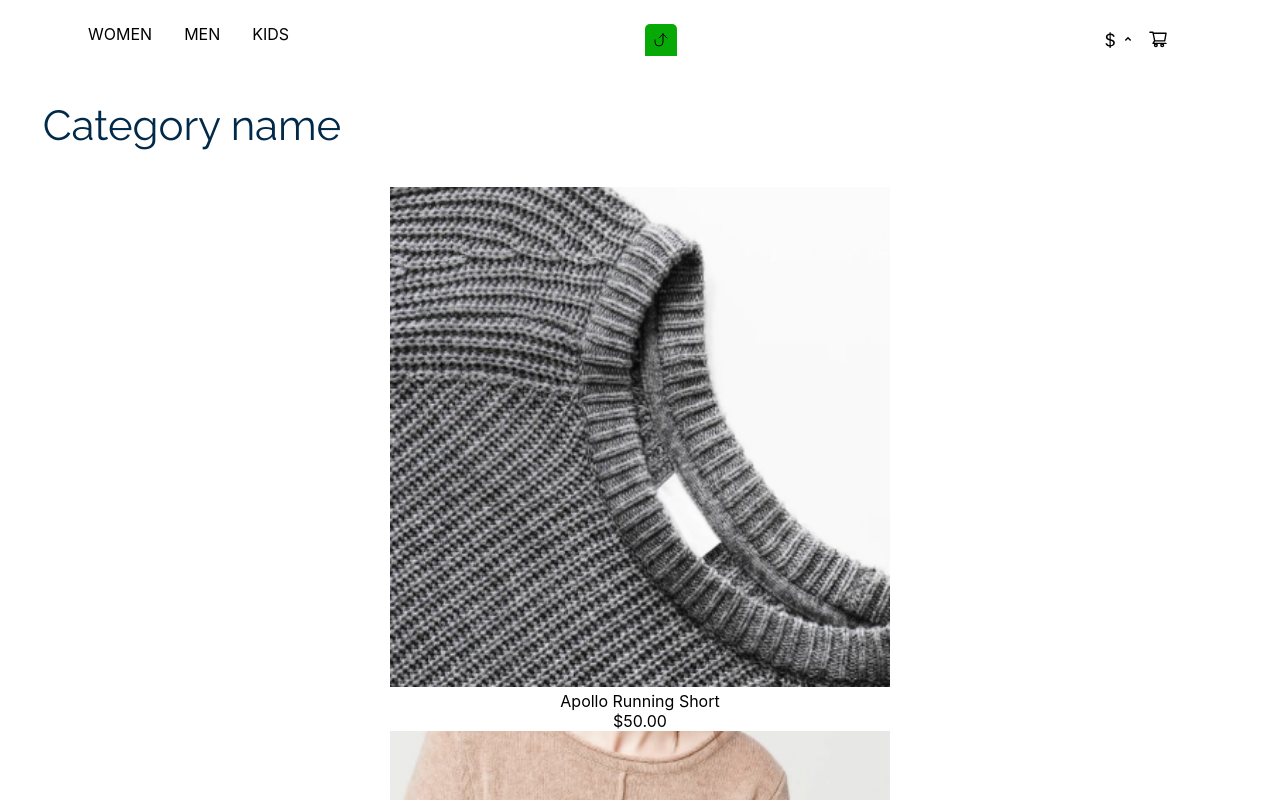
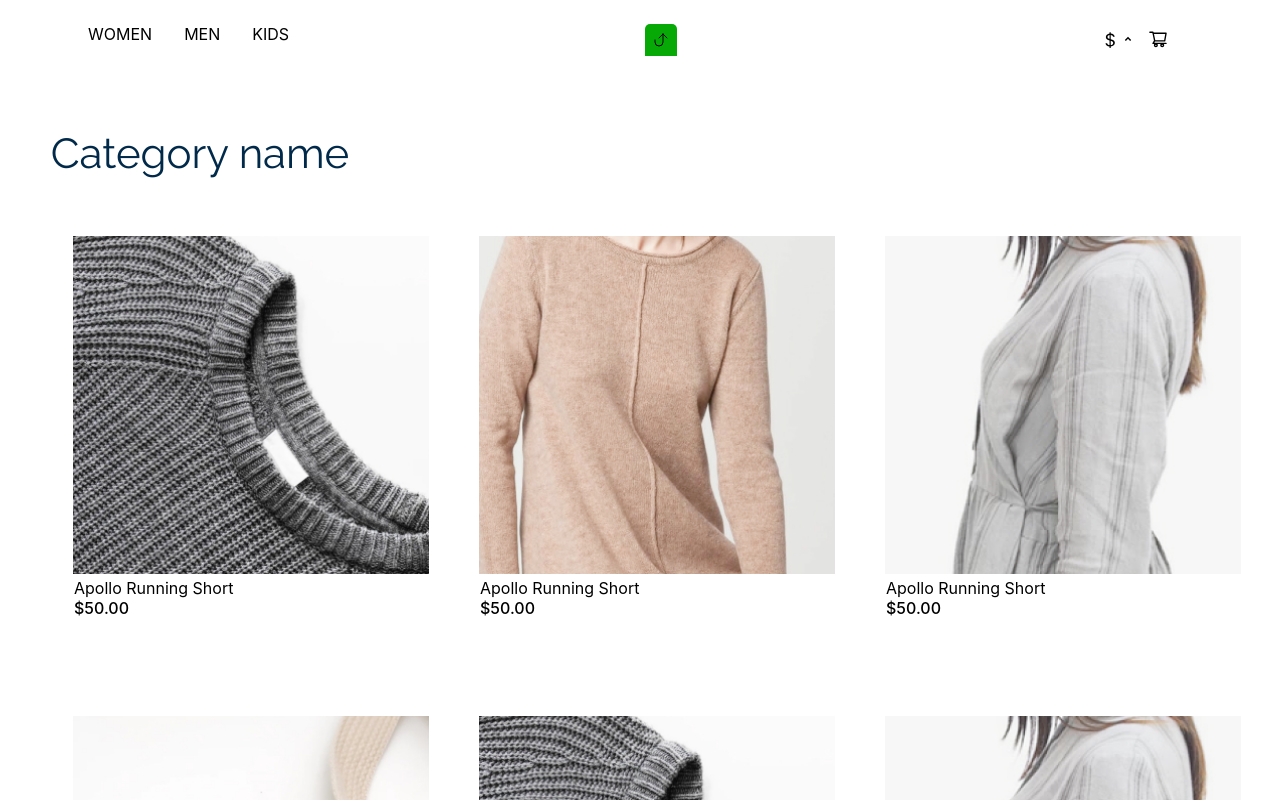
Before and after one commit to egunfavour/Ecommerce-001, a React (Create React App) app in the folder ecommerce/: page / in a window 1280 px wide. Shown: the top 800 px of the page. Built offline with nearby package versions, Linux system fonts and the light colour scheme; a web font is replaced by a local one.

Commit message:
allign-images

```diff
--- a/ecommerce/src/app/components/molecules/category-head/category-head.component.jsx
+++ b/ecommerce/src/app/components/molecules/category-head/category-head.component.jsx
@@ -5,6 +5,8 @@ import styled from 'styled-components';
 
 const CategoryHeadingDiv = styled.div`
     width: 30%;
+    height: 2.5rem;
+    margin: 3.5rem 0 0 .5rem;
 `;
 
 const CategoryHeader = styled(Heading)`
--- /dev/null
+++ b/ecommerce/src/app/components/molecules/main/main.component.jsx
@@ -0,0 +1,44 @@
+import React from "react";
+import { storeItems } from "../../../assets/data/data";
+import {
+  MainDiv,
+  CardDiv,
+  CardImage,
+  CardName,
+  CardPrice,
+  CardImageDiv,
+  CardFeatureDiv,
+  Img
+} from './main.styles.jsx'
+
+const Main = () => {
+    const currency = "$"
+  //   const { logo, setLogo } = useState(false);
+
+  return (
+    <MainDiv>
+      {storeItems.map((item, i) => {
+        const { id, image, name, price } = item;
+        return(
+        <CardDiv
+          key={`${i}${id}`}
+          className="images"
+          onClick={(e) => {
+            //   setLogo(true);
+          }}
+        >
+          <CardImageDiv>
+          <CardImage className="image"><Img url={image} altName="product Image" /></CardImage>
+          </CardImageDiv>
+          <CardFeatureDiv>
+          <CardName className="name">{name}</CardName>
+          <CardPrice className="price">{currency}{price}</CardPrice>
+          </CardFeatureDiv>
+
+        </CardDiv>)
+      })}
+    </MainDiv>
+  );
+};
+
+export default Main;
--- a/ecommerce/src/app/components/molecules/main/main.jsx
+++ /dev/null
@@ -1,30 +0,0 @@
-import React from "react";
-import { storeItems } from "../../../assets/data/data";
-import Image from '../../atoms/image/image.components'
-
-const Main = () => {
-    const currency = "$"
-  //   const { logo, setLogo } = useState(false);
-
-  return (
-    <div>
-      {storeItems.map((item, i) => {
-        const { id, image, name, price } = item;
-        return(
-        <div
-          key={`${i}${id}`}
-          className="images"
-          onClick={(e) => {
-            //   setLogo(true);
-          }}
-        >
-          <div className="image"><Image url={image}/></div>
-          <div className="name">{name}</div>
-          <div className="price">{currency}{price}</div>
-        </div>)
-      })}
-    </div>
-  );
-};
-
-export default Main;
--- /dev/null
+++ b/ecommerce/src/app/components/molecules/main/main.styles.jsx
@@ -0,0 +1,46 @@
+import styled from "styled-components";
+import Image from "../../atoms/image/image.components";
+
+export const MainDiv = styled.div`
+  display: grid;
+  grid-template-columns: auto auto auto;
+  row-gap: 60px;
+  padding: 3rem;
+`;
+
+export const CardImageDiv = styled.div``;
+
+export const CardFeatureDiv = styled.div`
+    display: flex;
+    flex-direction: column;
+    justify-content: space-between;
+    align-items: flex-start;
+    padding-left: 1rem;
+`;
+
+export const CardDiv = styled.div`
+  display: flex;
+flex-direction: column;
+justify-content: flex-end;
+padding: 10px;
+width: 386px;
+height: 400px;
+background: #FFFFFF;
+
+&:hover {
+    box-shadow: 3px 3px 10px 6px rgba(0, 0, 0, 0.06);
+}
+`;
+
+export const CardImage = styled.div``;
+
+export const Img = styled(Image)`
+  width: 356px;
+  height: 338px;
+`;
+
+export const CardName = styled.div``;
+
+export const CardPrice = styled.div`
+font-weight: 500;
+`;
--- a/ecommerce/src/app/pages/home/home.component.jsx
+++ b/ecommerce/src/app/pages/home/home.component.jsx
@@ -1,7 +1,7 @@
 
 import React from "react";
 import Navbar from "../../components/molecules/navbar/navbar.components";
-import Main from "../../components/molecules/main/main";
+import Main from "../../components/molecules/main/main.component.jsx";
 import CategoryHeading from "../../components/molecules/category-head/category-head.component";
 
 const Home = () => {
--- a/ecommerce/src/index.css
+++ b/ecommerce/src/index.css
@@ -5,6 +5,7 @@ body {
     sans-serif;
   -webkit-font-smoothing: antialiased;
   -moz-osx-font-smoothing: grayscale;
+  width: 100%;
 }
 
 code {
```
